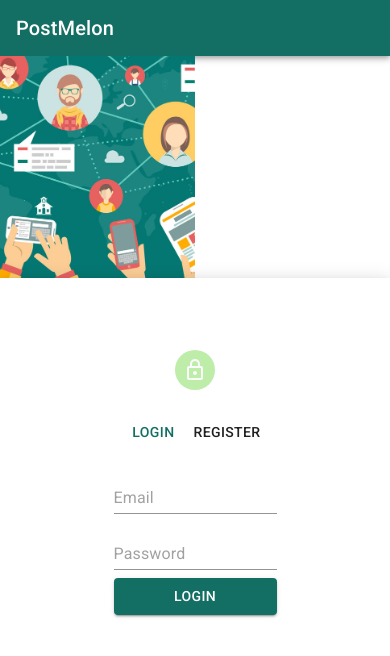
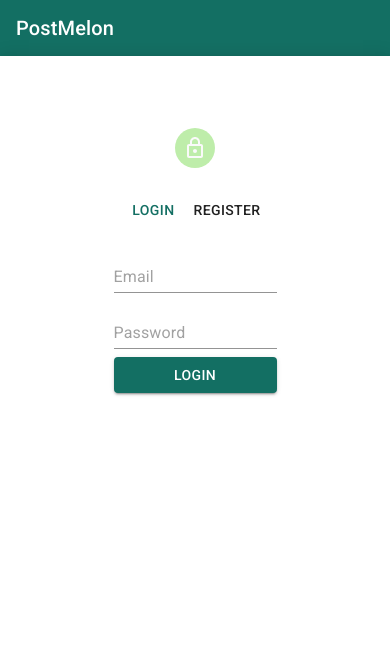
Before and after one commit to vincentlieu/postmelon-frontend, a React (Create React App) app: page / in a window 390 px wide. Shown: the top 656 px of the page. Built offline with nearby package versions, Linux system fonts and the light colour scheme.

Commit message:
Resolved responsive issue where image was not hidden when in mobile view

```diff
--- a/src/index.css
+++ b/src/index.css
@@ -106,6 +106,5 @@ code {
   background-image: url('../src/assets/postmelon8.jpg');
   background-size: cover;
   background-position: center;
-  width: 50%;
-  height: auto;
+  background-repeat: no-repeat;
 }
```
